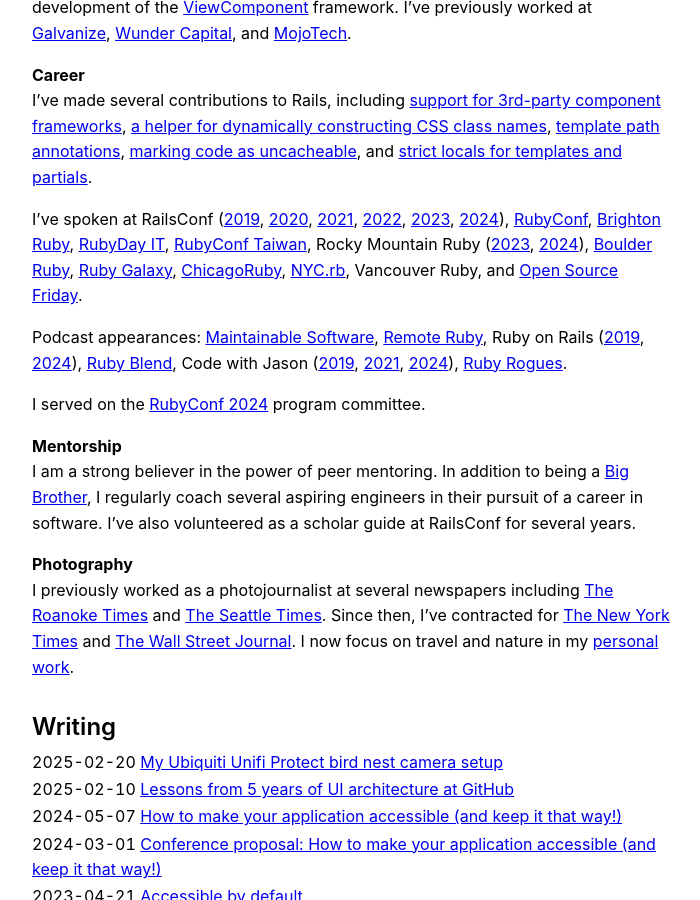
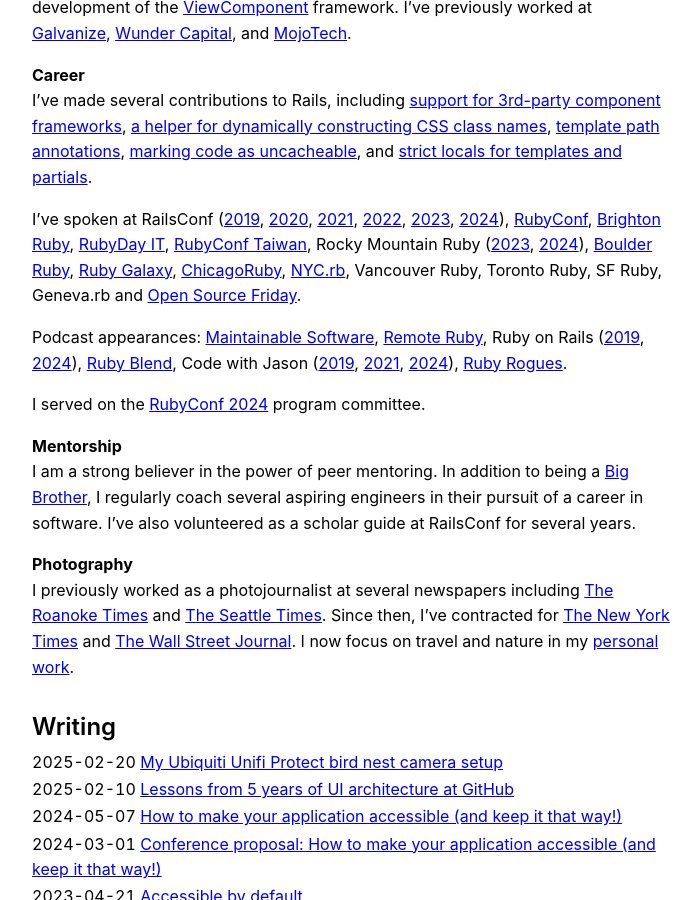
Before and after one commit to joelhawksley/identity, a Jekyll site: the page built from index.md, in a window 1280 px wide and 900 px high, scrolled down 618 px. Shown: the whole window, without its empty margins (288-988 px from the left). Built offline with Jekyll 4.4.1, drawn with Linux system fonts in a browser that asks for light colours.

Commit message:
add notes about speaking locations

```diff
--- a/index.md
+++ b/index.md
@@ -12,7 +12,7 @@
 
 I've made several contributions to Rails, including [support for 3rd-party component frameworks](https://github.com/rails/rails/pull/36388), [a helper for dynamically constructing CSS class names](https://github.com/rails/rails/pull/37918), [template path annotations](https://github.com/rails/rails/pull/38848), [marking code as uncacheable](https://github.com/rails/rails/pull/42365), and [strict locals for templates and partials](https://github.com/rails/rails/pull/45602).
 
-I've spoken at RailsConf ([2019](https://youtu.be/y5Z5a6QdA-M), [2020](https://youtu.be/YVYRus_2KZM), [2021](https://www.youtube.com/watch?v=QoetqsBCsbE), [2022](https://www.youtube.com/watch?v=21QG19Zy_g0), [2023](https://www.youtube.com/watch?v=4j2zlvE_Yj8&t=271s), [2024](https://www.youtube.com/watch?v=ZRUn-yRH0ks)), [RubyConf](https://www.youtube.com/watch?v=vynyFGOZOZ8), [Brighton Ruby](https://brightonruby.com/2022/breaking-up-with-the-bundle-joel-hawksley/), [RubyDay IT](https://www.youtube.com/watch?v=CyN1pdmBCtc), [RubyConf Taiwan](https://www.youtube.com/watch?v=MGAs0QALAiM), Rocky Mountain Ruby ([2023](https://www.youtube.com/watch?v=8tR3LJ2cEsE), [2024](https://www.youtube.com/watch?v=9e2CsMMLf4U)), [Boulder Ruby](https://boulder-ruby.org/), [Ruby Galaxy](https://rubygalaxy.io/talks), [ChicagoRuby](https://chicagoruby.org), [NYC.rb](https://www.meetup.com/NYC-rb/events/jghpgsydcdbmb/), Vancouver Ruby, and [Open Source Friday](https://www.youtube.com/watch?v=v-mrsmxVy5U).
+I've spoken at RailsConf ([2019](https://youtu.be/y5Z5a6QdA-M), [2020](https://youtu.be/YVYRus_2KZM), [2021](https://www.youtube.com/watch?v=QoetqsBCsbE), [2022](https://www.youtube.com/watch?v=21QG19Zy_g0), [2023](https://www.youtube.com/watch?v=4j2zlvE_Yj8&t=271s), [2024](https://www.youtube.com/watch?v=ZRUn-yRH0ks)), [RubyConf](https://www.youtube.com/watch?v=vynyFGOZOZ8), [Brighton Ruby](https://brightonruby.com/2022/breaking-up-with-the-bundle-joel-hawksley/), [RubyDay IT](https://www.youtube.com/watch?v=CyN1pdmBCtc), [RubyConf Taiwan](https://www.youtube.com/watch?v=MGAs0QALAiM), Rocky Mountain Ruby ([2023](https://www.youtube.com/watch?v=8tR3LJ2cEsE), [2024](https://www.youtube.com/watch?v=9e2CsMMLf4U)), [Boulder Ruby](https://boulder-ruby.org/), [Ruby Galaxy](https://rubygalaxy.io/talks), [ChicagoRuby](https://chicagoruby.org), [NYC.rb](https://www.meetup.com/NYC-rb/events/jghpgsydcdbmb/), Vancouver Ruby, Toronto Ruby, SF Ruby, Geneva.rb and [Open Source Friday](https://www.youtube.com/watch?v=v-mrsmxVy5U).
 
 Podcast appearances: [Maintainable Software](https://maintainable.fm/episodes/joel-hawksley-the-hidden-costs-of-frontend-complexity), [Remote Ruby](https://remoteruby.transistor.fm/125), Ruby on Rails ([2019](https://www.therubyonrailspodcast.com/276), [2024](https://www.therubyonrailspodcast.com/519)), [Ruby Blend](https://radiopublic.com/the-ruby-blend-WDewaV/s1!9aab9), Code with Jason ([2019](https://www.codewithjason.com/podcast/9478227-088-viewcomponent-with-joel-hawksley-of-github/), [2021](https://www.codewithjason.com/podcast/9936046-130-viewcomponent-with-joel-hawksley-staff-engineer-at-github/), [2024](https://www.codewithjason.com/podcast/15763617-233-joel-hawksley-staff-engineer-at-github)),  [Ruby Rogues](https://devchat.tv/ruby-rogues/rr-461-rethinking-the-view-layer-with-components-with-joel-hawksley/).
 
```
Also changed, not shown: _posts/2025-02-10-lessons-from-5-years-of-ui-architecture-at-github.md (+1 -1 lines).
